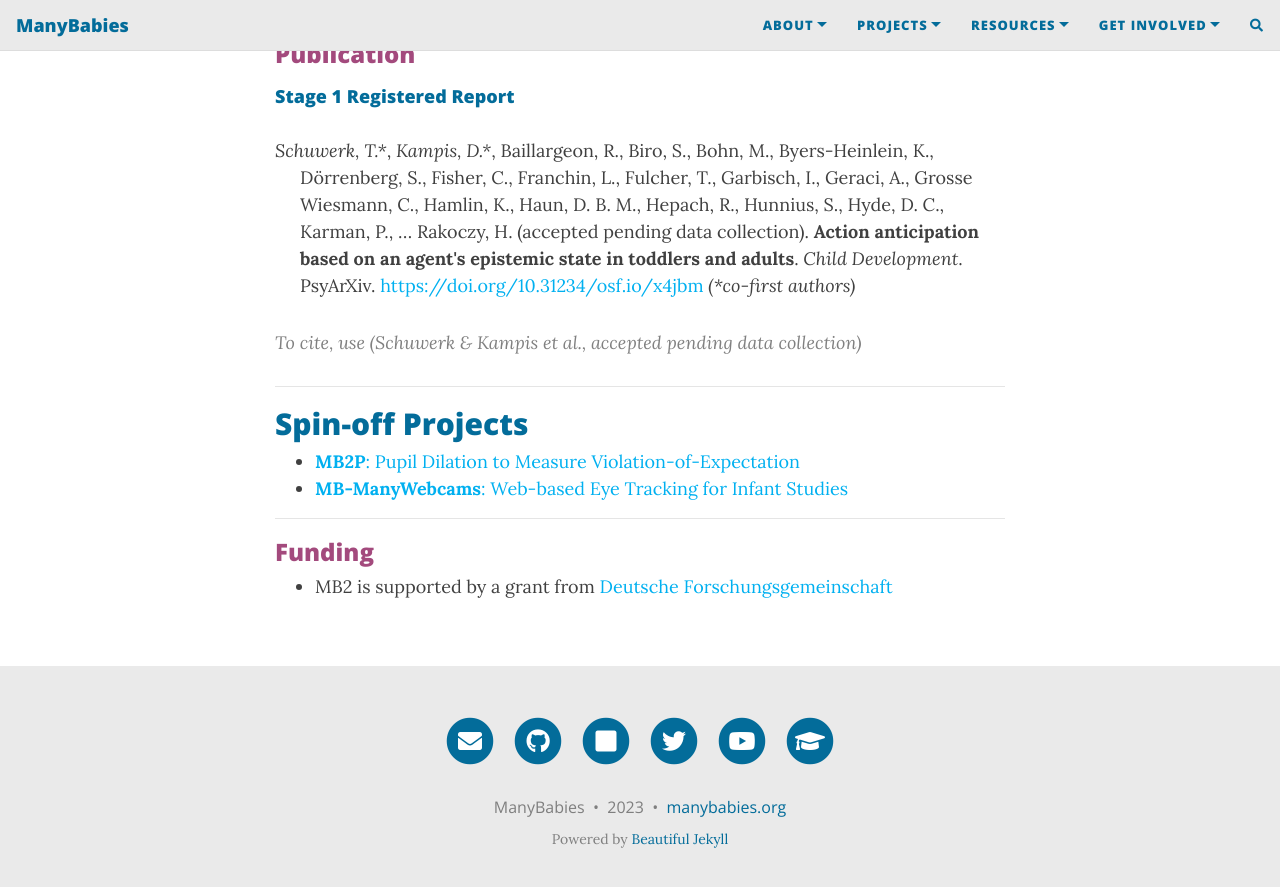
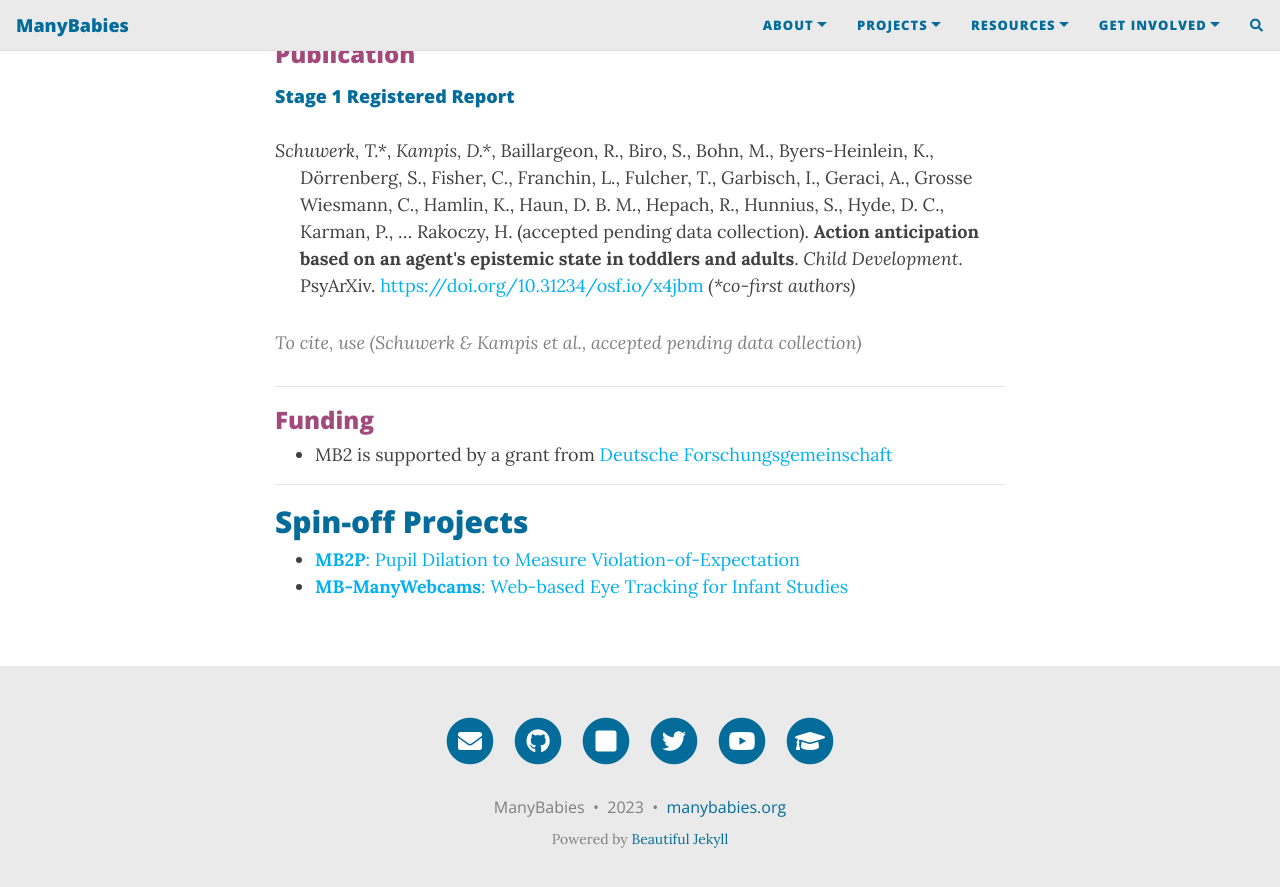
Before and after one commit to manybabies/manybabies.github.io, a Jekyll site: the page built from MB2.md, in a window 1280 px wide and 900 px high, scrolled down 2268 px. Shown: the top 887 px of the window. Built offline with Jekyll 4.4.1, drawn with Linux system fonts in a browser that asks for light colours; nearby versions of some CDN libraries; comment, search, counter and statistics services are not loaded.

Commit message:
Update MB2.md

```diff
--- a/MB2.md
+++ b/MB2.md
@@ -64,12 +64,12 @@ We encourage everyone who is interested in the project to contact the Project Le
 
 
 ***
+### Funding
+* MB2 is supported by a grant from [Deutsche Forschungsgemeinschaft](https://www.dfg.de/en/index.jsp)
+
+
+***
 ## Spin-off Projects
 
 * [**MB2P**: Pupil Dilation to Measure Violation-of-Expectation]({{site.baseurl}}/MB2P/)
 * [**MB-ManyWebcams**: Web-based Eye Tracking for Infant Studies]({{site.baseurl}}/MB-ManyWebcams/)
-
-
-***
-### Funding
-* MB2 is supported by a grant from [Deutsche Forschungsgemeinschaft](https://www.dfg.de/en/index.jsp)
```
